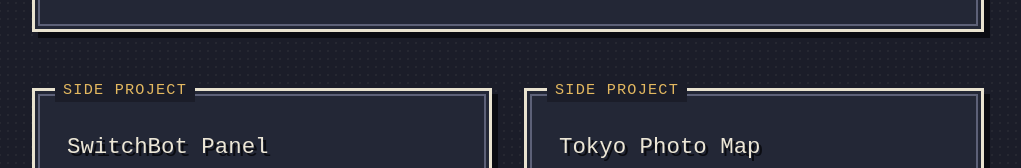
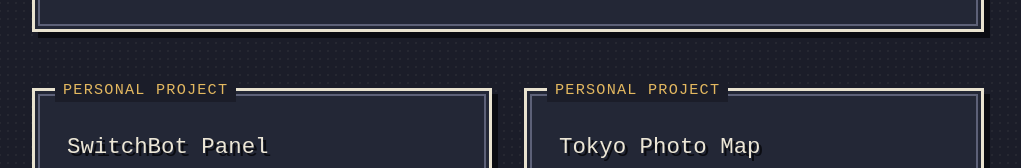
Before and after one commit to bswitchQrb/portfolio, an Astro site: page /portfolio in a window 1280 px wide. Shown: the part 4361-4529 px from the top of the page, without its empty margins (132-1153 px from the left). Built offline with nearby package versions, Linux system fonts and the light colour scheme; Astro itself is replaced by a stand-in of ours; a web font is replaced by a local one.

Commit message:
作品のラベルを PERSONAL PROJECT にそろえる
Co-Authored-By: Claude Opus 5.5 <noreply@anthropic.com>

```diff
--- a/src/components/Projects.astro
+++ b/src/components/Projects.astro
@@ -80,7 +80,7 @@ const techGroups = [
     <div class="side-projects">
       {SIDE_PROJECTS.map((project) => (
         <article class="window side-project">
-          <span class="window-label">SIDE PROJECT</span>
+          <span class="window-label">PERSONAL PROJECT</span>
           <h3 class="side-name">{project.name}</h3>
           <p class="project-tagline">{project.tagline}</p>
           {project.screenshot && (
```
